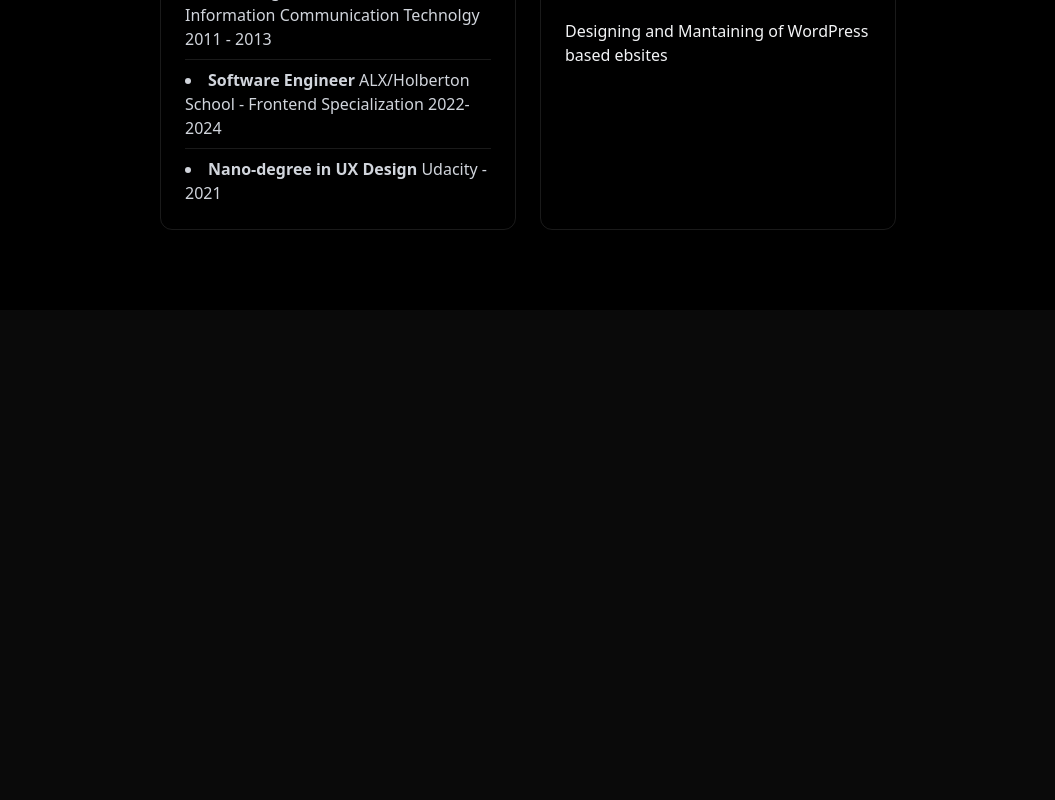
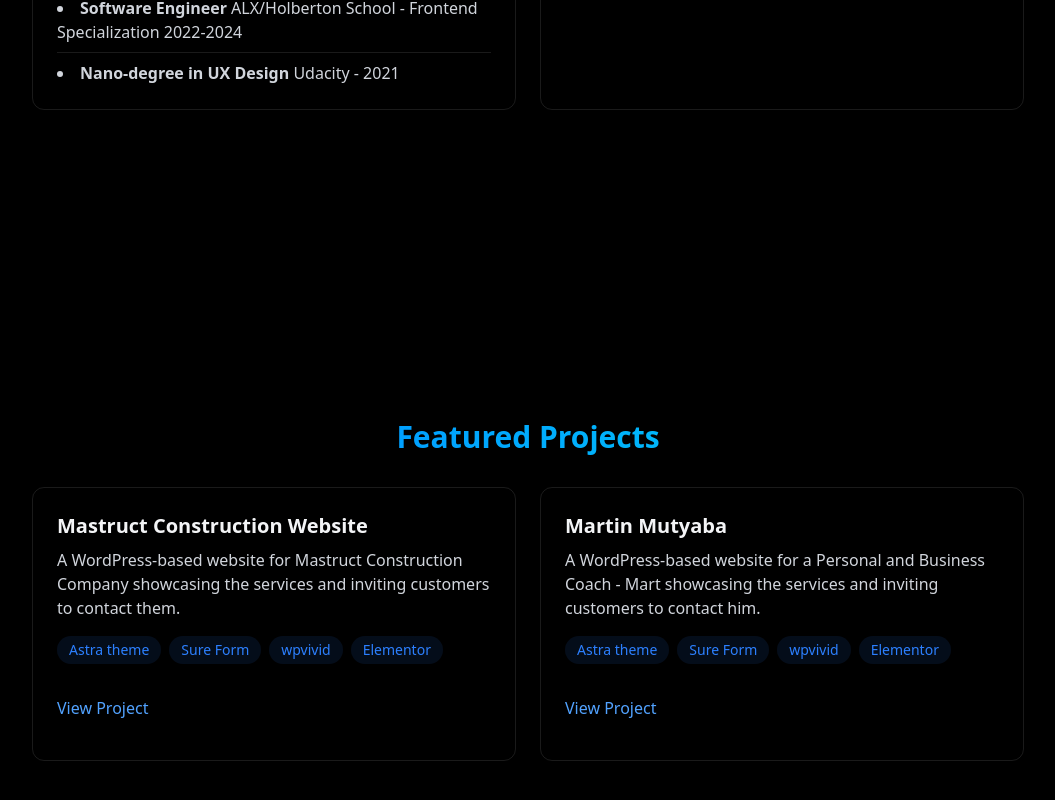
Before and after one commit to Loyoenock/enochportfolio, a React (Vite) app: page / in a window 1280 px wide. Shown: the part 1472-2272 px from the top of the page, without its empty margins (112-1167 px from the left). Before the commit the page ends 1782 px from the top, so only its background shows below. Built offline with nearby package versions, Linux system fonts and the light colour scheme.

Commit message:
Section: - Project added

```diff
--- a/src/App.jsx
+++ b/src/App.jsx
@@ -6,6 +6,8 @@ import { Navbar } from './components/Navbar'
 import { MobileNav } from './components/sections/MobileNav'
 import { Home } from './components/sections/Home'
 import { About } from './components/sections/About'
+import { Projects } from './components/sections/Projects'
+import { Contact } from './components/sections/Contact'
 
 function App() {
   const [isLoading, setIsLoading] = useState(false)
@@ -19,6 +21,8 @@ function App() {
           <MobileNav menuOpen={menuOpen} setMenuOpen={setMenuOpen} />
           <Home />
           <About />
+          <Projects />
+          <Contact />
         </div>
     </>
   )
--- /dev/null
+++ b/src/components/ShowOnScroll.jsx
@@ -0,0 +1,25 @@
+import { useEffect, useRef } from "react";
+
+export const ShowOnScroll = ({ children }) => {
+  const ref = useRef(null);
+
+  useEffect(() => {
+    const observer = new IntersectionObserver(
+      ([entry]) => {
+        if (entry.isIntersecting && ref.current) {
+          ref.current.classList.add("visible");
+        }
+      },
+      { threshold: 0.2, rootMargin: "0px 0px -50px 0px" }
+    );
+
+    if (ref.current) observer.observe(ref.current);
+    return () => observer.disconnect();
+  }, []);
+
+  return (
+    <div ref={ref} className="reveal">
+      {children}
+    </div>
+  );
+};
--- a/src/components/sections/About.jsx
+++ b/src/components/sections/About.jsx
@@ -1,3 +1,5 @@
+import { ShowOnScroll } from "../ShowOnScroll";
+
 export const About = () => {
     const frontendSkills = [
         "React",
@@ -13,7 +15,8 @@ export const About = () => {
 
     return(
         <section id="about" className="min-h-screen flex items-center justify-center py-20">
-            <div className="max-w-3xl mx-auto px-4">
+            <ShowOnScroll>
+            <div className="max-w-5xl mx-auto px-4">
                 <h2 className="text-3xl font-bold mb-8 bg-gradient-to-r from-blue-500 to-cyan-400 bg-clip-text text-transparent text-center ">About Me</h2>
                 <div className="rounded p-8 border-white/10 border hover:-translate-y-1 transition-all">
                     <p className="text-gray-300 mb-6">
@@ -74,6 +77,7 @@ export const About = () => {
                     </div>
                 </div>
             </div>
+            </ShowOnScroll>
         </section>
     )
 }
--- a/src/components/sections/Contact.jsx
+++ b/src/components/sections/Contact.jsx
@@ -0,0 +1,16 @@
+import { ShowOnScroll } from "../ShowOnScroll"
+
+export const Contact = () => {
+    return(
+        <section id="contact" className="min-h-screen flex items-center justify-center py-20">
+            <ShowOnScroll>
+                <div className="px- w-50">
+                    <h2 className="text-3xl font-bold mb-8 bg-gradient-to-r from-blue-500 to-cyan-400 bg-clip-text text-transparent text-center ">Get In Touch</h2>
+                    <form>
+
+                    </form>
+                </div>
+            </ShowOnScroll>
+        </section>
+    )
+}
--- a/src/components/sections/Home.jsx
+++ b/src/components/sections/Home.jsx
@@ -1,6 +1,9 @@
+import { ShowOnScroll } from "../ShowOnScroll";
+
 export const Home = () => {
     return (
       <section id="home" className="min-h-screen flex items-center justify-center relative">
+        <ShowOnScroll>
         <div className="text-center z-10 px-4">
           <h1 className="text-5xl md:text-7xl font-bold mb-6 bg-gradient-to-r from-blue-500 to-cyan-400 bg-clip-text text-transparent leading-tight">
             Hi, I'm Loyoh
@@ -17,6 +20,7 @@ export const Home = () => {
             </a>
           </div>
         </div>
+        </ShowOnScroll>
       </section>
     );
   };
--- a/src/components/sections/Projects.jsx
+++ b/src/components/sections/Projects.jsx
@@ -0,0 +1,60 @@
+import { ShowOnScroll } from "../ShowOnScroll";
+
+export const Projects = () => {
+    return (
+      <section id="projects" className="min-h-screen flex items-center justify-center py-20">
+        <ShowOnScroll>
+        <div className="max-w-5xl mx-auto px-4">
+          <h2 className="text-3xl font-bold mb-8 bg-gradient-to-r from-blue-500 to-cyan-400 bg-clip-text text-transparent text-center">
+            Featured Projects
+          </h2>
+          <div className="grid grid-cols-1 md:grid-cols-2 gap-6">
+            <div className="p-6 rounded-xl border border-white/10 hover:-translate-y-1 hover:border-blue-500/30 hover:shadow-[0_2px_8px_rgba(59,130,246,0.2)] transition">
+              <h3 className="text-xl font-semibold mb-2">Mastruct Construction Website</h3>
+              <p className="text-gray-300 mb-4">
+                A WordPress-based website for Mastruct Construction Company showcasing the services and inviting customers to contact them.
+              </p>
+              <div className="flex flex-wrap gap-2 mb-4">
+                {['Astra theme', 'Sure Form', 'wpvivid', 'Elementor'].map((tech, key) => (
+                  <span
+                    key={key}
+                    className="bg-blue-500/10 text-blue-500 py-1 px-3 rounded-full text-sm hover:bg-blue-500/20 hover:shadow-[0_2px_8px_rgba(59,130,246,0.1)] transition-all"
+                  >
+                    {tech}
+                  </span>
+                ))}
+              </div>
+              <div className="flex justify-between items-center">
+                <a href="https://mastruct.cloudaccess.host/" target="_" className="text-blue-400 hover:text-blue-300 transition-colors my-4">
+                  View Project
+                </a>
+              </div>
+            </div>
+
+            <div className="p-6 rounded-xl border border-white/10 hover:-translate-y-1 hover:border-blue-500/30 hover:shadow-[0_2px_8px_rgba(59,130,246,0.2)] transition">
+              <h3 className="text-xl font-semibold mb-2">Martin Mutyaba</h3>
+              <p className="text-gray-300 mb-4">
+                A WordPress-based website for a Personal and Business Coach - Mart showcasing the services and inviting customers to contact him.
+              </p>
+              <div className="flex flex-wrap gap-2  mb-4">
+                {['Astra theme', 'Sure Form', 'wpvivid', 'Elementor'].map((tech, key) => (
+                  <span
+                    key={key}
+                    className="bg-blue-500/10 text-blue-500 py-1 px-3 rounded-full text-sm hover:bg-blue-500/20 hover:shadow-[0_2px_8px_rgba(59,130,246,0.1)] transition-all"
+                  >
+                    {tech}
+                  </span>
+                ))}
+              </div>
+              <div className="flex justify-between items-center">
+                <a href="https://mart.cloudaccess.host/" target="_" className="text-blue-400 hover:text-blue-300 transition-colors my-4">
+                  View Project
+                </a>
+              </div>
+            </div>
+          </div>
+        </div>
+        </ShowOnScroll>
+      </section>
+    );
+  };
--- a/src/index.css
+++ b/src/index.css
@@ -33,3 +33,14 @@ html, body {
     animation: loading 0.8s ease infinite;
   }
 }
+
+.reveal {
+  opacity: 0;
+  transform: translateY(20px);
+  transition: opacity 0.7s ease, transform 0.10s ease;
+}
+
+.reveal.visible {
+  opacity: 1;
+  transform: translateY(0);
+}
```
